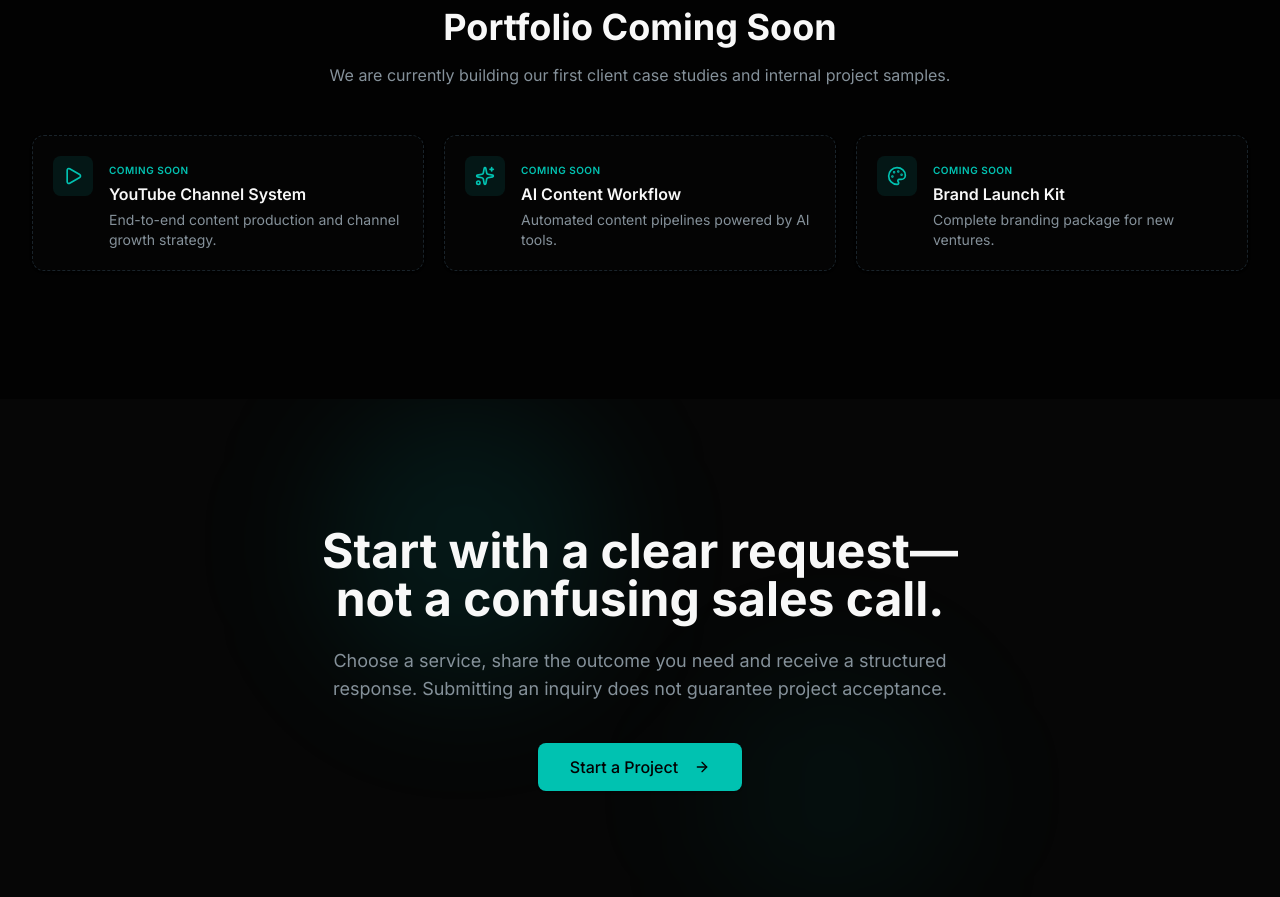
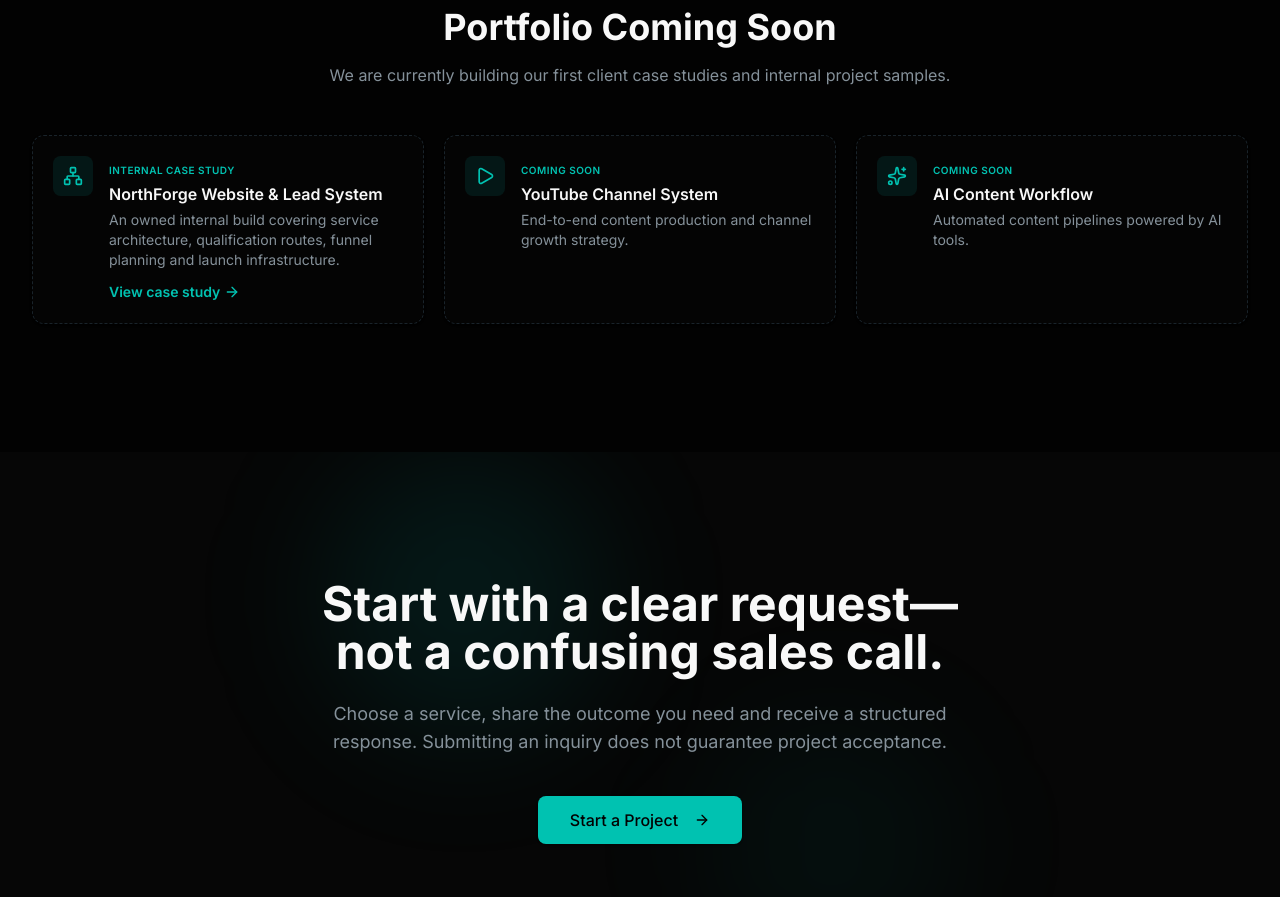
Before and after one commit to NorthForgeDigital/northforge-main-hub, a Next.js app: page / in a window 1280 px wide. Shown: the part 3480-4377 px from the top of the page. Built offline with nearby package versions, Linux system fonts and the light colour scheme.

Commit message:
Improve launch trust, portfolio and SEO foundations

```diff
--- a/components/projects-section.tsx
+++ b/components/projects-section.tsx
@@ -1,21 +1,32 @@
 import { Card } from "@/components/ui/card"
-import { Play, Sparkles, Palette } from "lucide-react"
+import Link from "next/link"
+import { ArrowRight, Network, Play, Sparkles } from "lucide-react"
 
-const upcomingProjects = [
+const upcomingProjects: Array<{
+  title: string
+  description: string
+  icon: typeof Play
+  status: string
+  href?: string
+}> = [
+  {
+    title: "NorthForge Website & Lead System",
+    description: "An owned internal build covering service architecture, qualification routes, funnel planning and launch infrastructure.",
+    icon: Network,
+    href: "/case-studies/northforge-internal-build",
+    status: "Internal case study",
+  },
   {
     title: "YouTube Channel System",
     description: "End-to-end content production and channel growth strategy.",
     icon: Play,
+    status: "Coming soon",
   },
   {
     title: "AI Content Workflow",
     description: "Automated content pipelines powered by AI tools.",
     icon: Sparkles,
-  },
-  {
-    title: "Brand Launch Kit",
-    description: "Complete branding package for new ventures.",
-    icon: Palette,
+    status: "Coming soon",
   },
 ]
 
@@ -44,7 +55,7 @@ export function ProjectsSection() {
                 </div>
                 <div className="flex-1 min-w-0">
                   <span className="inline-block text-[10px] font-semibold text-primary uppercase tracking-wider mb-1">
-                    Coming Soon
+                    {project.status}
                   </span>
                   <h3 className="text-base font-semibold text-foreground">
                     {project.title}
@@ -52,6 +63,7 @@ export function ProjectsSection() {
                   <p className="text-sm text-muted-foreground mt-1">
                     {project.description}
                   </p>
+                  {project.href && <Link href={project.href} className="mt-3 inline-flex items-center gap-1 text-sm font-semibold text-primary hover:underline">View case study <ArrowRight className="h-4 w-4" /></Link>}
                 </div>
               </div>
             </Card>
```
